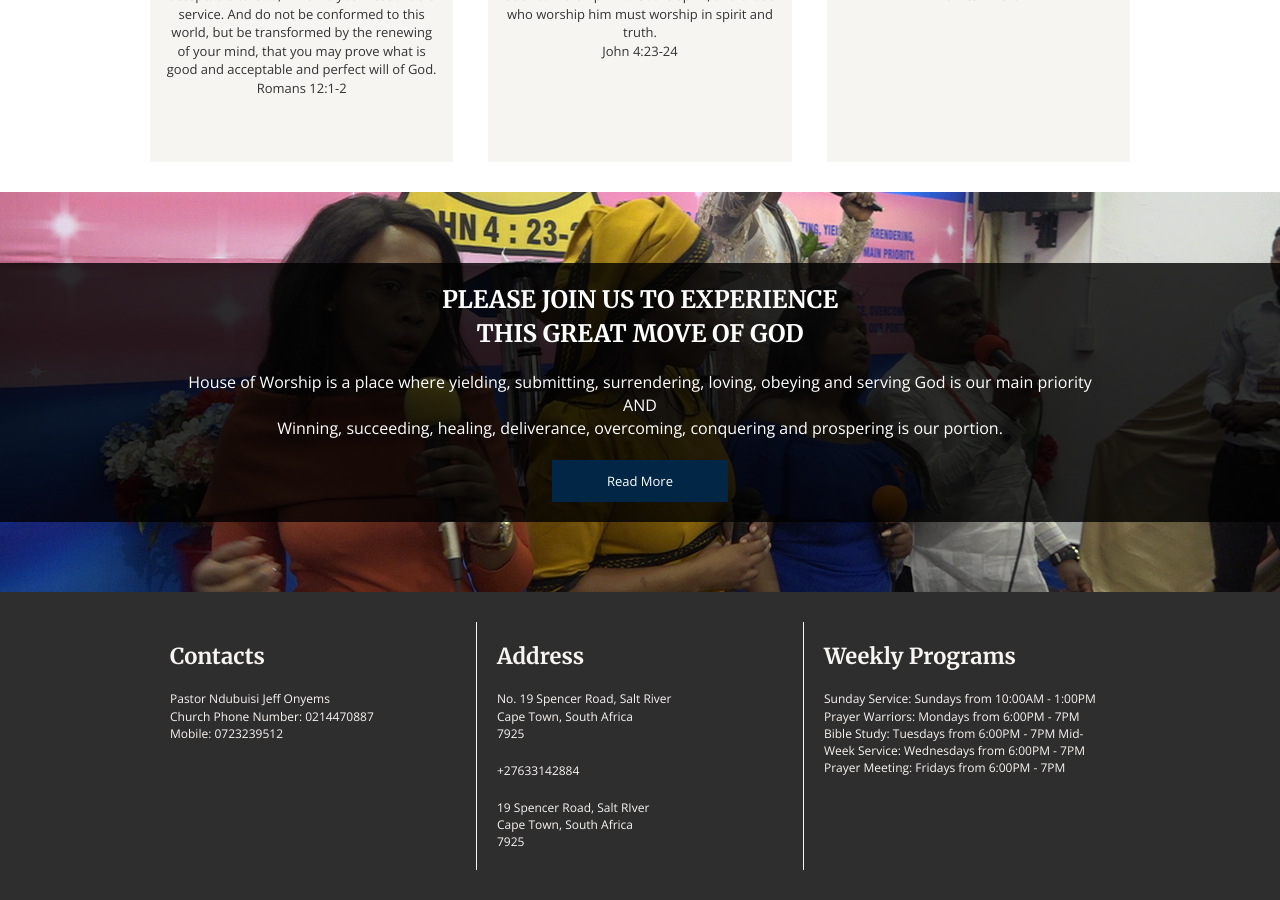
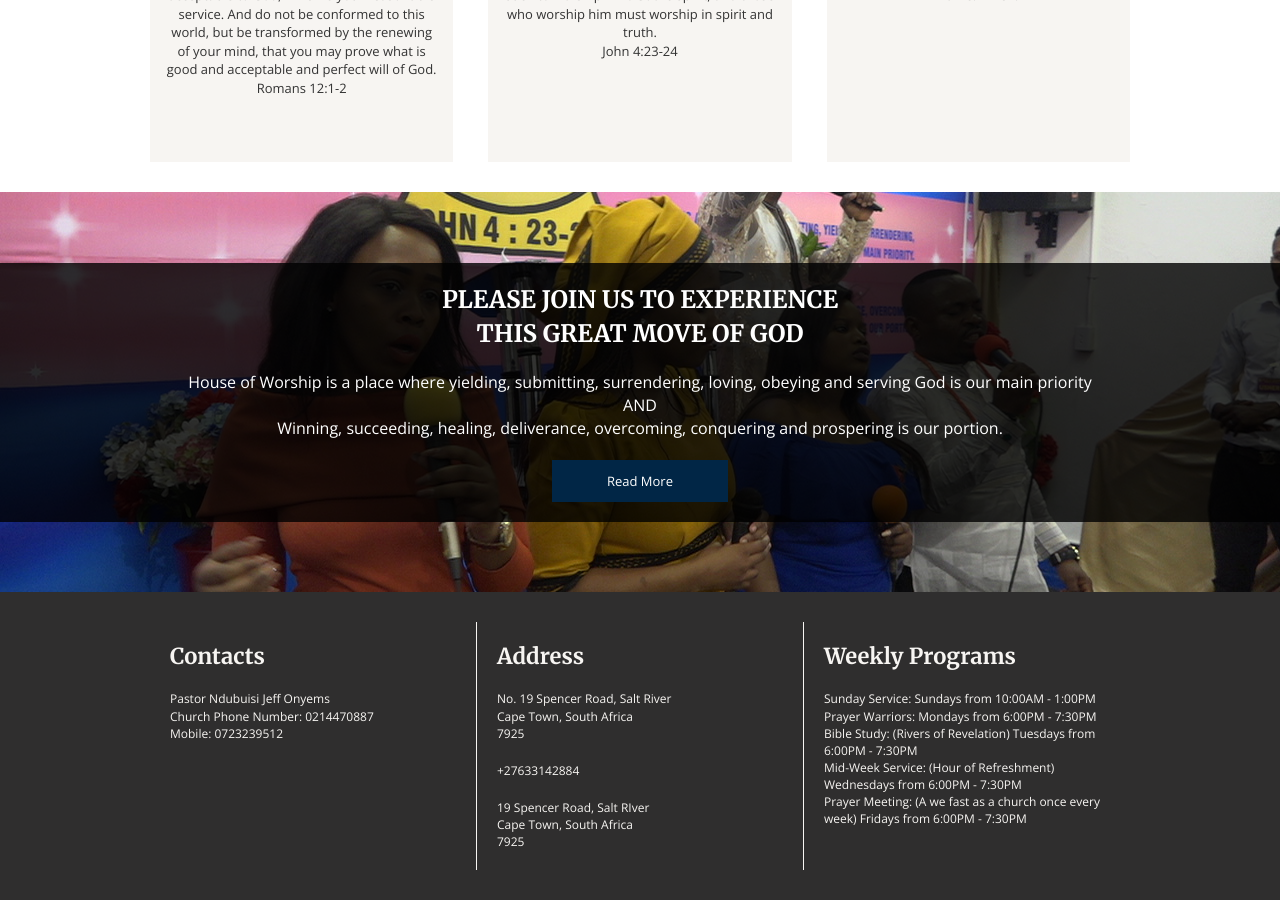
Before and after one commit to riyaadh47/hilary, a Jekyll site: the page built from index.html, in a window 1280 px wide and 900 px high, scrolled down 5395 px. Built offline with Jekyll 4.4.1, drawn with Linux system fonts in a browser that asks for light colours; nearby versions of some CDN libraries; library files that are not in the unit come from our copies.

Commit message:
Update from Forestry.io - Updated footer.json

```diff
--- a/_data/footer.json
+++ b/_data/footer.json
@@ -12,7 +12,7 @@
     },
     {
       "title": "Weekly Programs",
-      "description": "Sunday Service: Sundays from 10:00AM - 1:00PM\nPrayer Warriors: Mondays from 6:00PM - 7PM\nBible Study: Tuesdays from 6:00PM - 7PM\nMid-Week Service: Wednesdays from 6:00PM - 7PM\nPrayer Meeting: Fridays from 6:00PM - 7PM "
+      "description": "Sunday Service: Sundays from 10:00AM - 1:00PM<br/> Prayer Warriors: Mondays from 6:00PM - 7:30PM<br/> Bible Study: (Rivers of Revelation) Tuesdays from 6:00PM - 7:30PM<br/> Mid-Week Service: (Hour of Refreshment) Wednesdays from 6:00PM - 7:30PM<br/> Prayer Meeting: (A we fast as a church once every week) Fridays from 6:00PM - 7:30PM "
     }
   ]
 }
```
